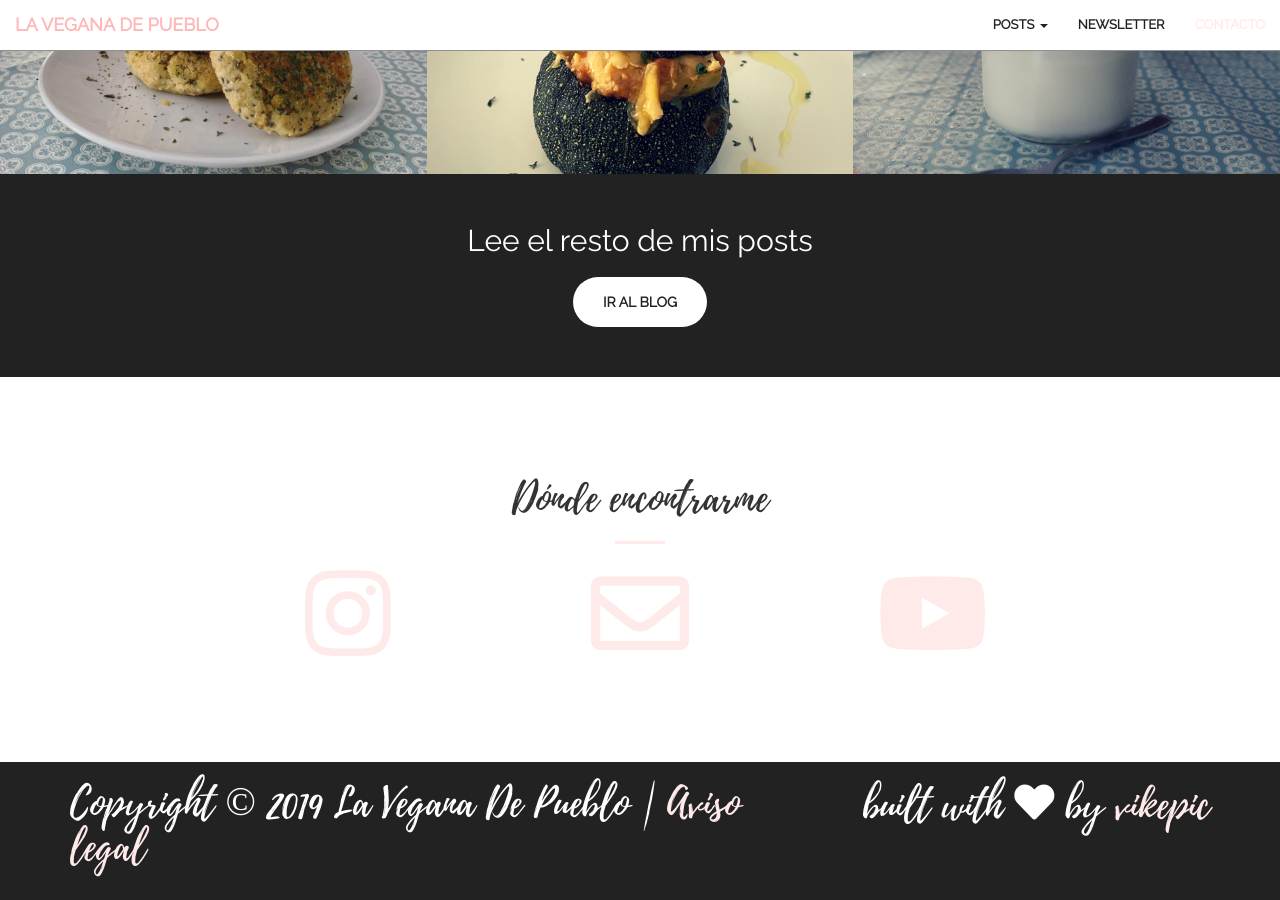
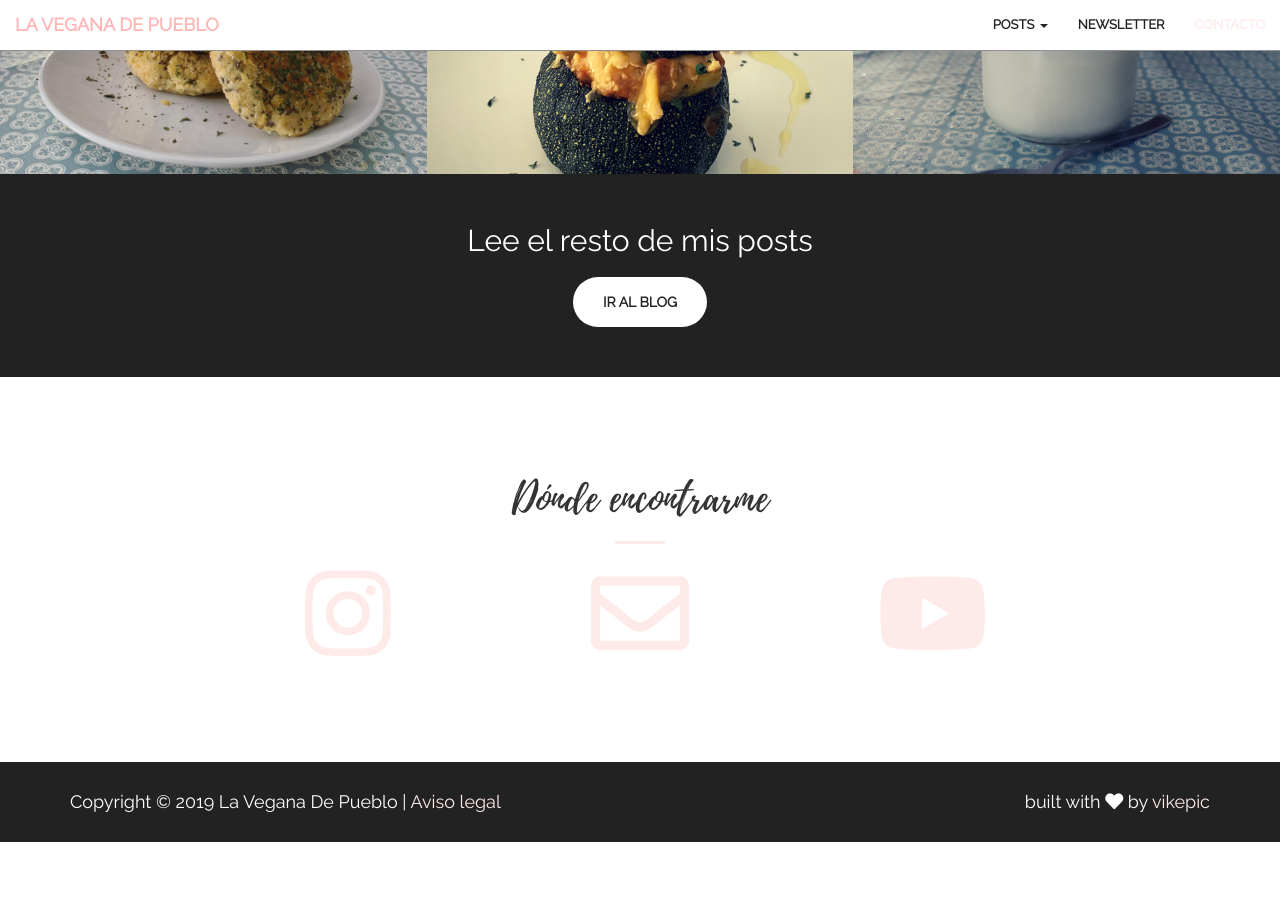
Before and after one commit to juevesanto/juevesanto.github.io, a Jekyll site: the page built from index.html, in a window 1280 px wide and 900 px high, scrolled down 2530 px. Built offline with Jekyll 4.4.1, drawn with Linux system fonts in a browser that asks for light colours; nearby versions of some CDN libraries; after the commit the page ends 3372 px from its top, so only the background shows below that.

Commit message:
:bug: Fixed weird styling on footer

```diff
--- a/_includes/footer.html
+++ b/_includes/footer.html
@@ -3,12 +3,12 @@
         <div class="row">
             <div class="col-lg-8">
                 </br>
-                <h4 class="section-heading">Copyright © 2019 La Vegana De Pueblo | <a href="/aviso-legal">Aviso legal</a></h4>
+                <h4 class="section-subheading">Copyright © 2019 La Vegana De Pueblo | <a href="/aviso-legal">Aviso legal</a></h4>
                 </br>
             </div>
             <div class="col-lg-4 text-right">
                 </br>
-                <h4 class="section-heading">built with <i class="fas fa-heart"></i> by <a href="https://vikepic.github.io" target="_blank">vikepic</a></h4>
+                <h4 class="section-subheading">built with <i class="fas fa-heart"></i> by <a href="https://vikepic.github.io" target="_blank">vikepic</a></h4>
                 </br>
             </div>
         </div>
```
